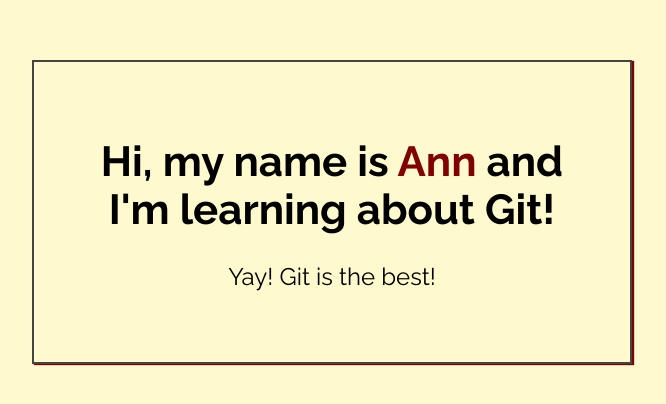
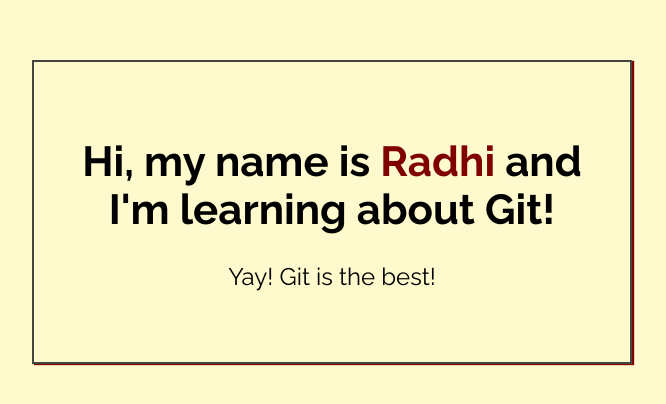
Before and after one commit to Radshank/my-first-repo, a plain HTML site: page index.html in a window 1280 px wide. Shown: the part 188-592 px from the top of the page, without its empty margins (308-974 px from the left). Drawn offline with Linux system fonts and the light colour scheme.

Commit message:
Added name to index.html

```diff
--- a/index.html
+++ b/index.html
@@ -14,7 +14,7 @@
 <body>
 
     <div class="greeting">
-        <h1>Hi, my name is <span class="highlight">Ann</span> and I'm learning about Git! </h1>
+        <h1>Hi, my name is <span class="highlight">Radhi</span> and I'm learning about Git! </h1>
 
         <p>Yay! Git is the best!</p>
     </div>
```
